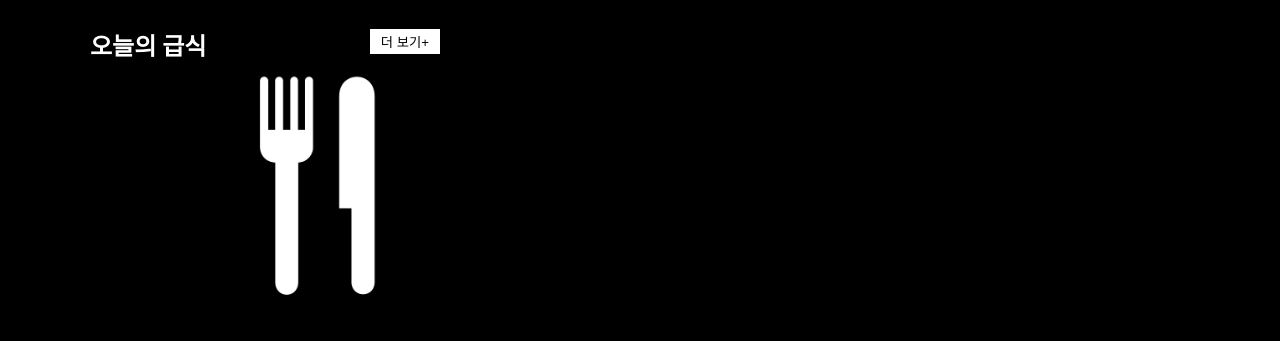
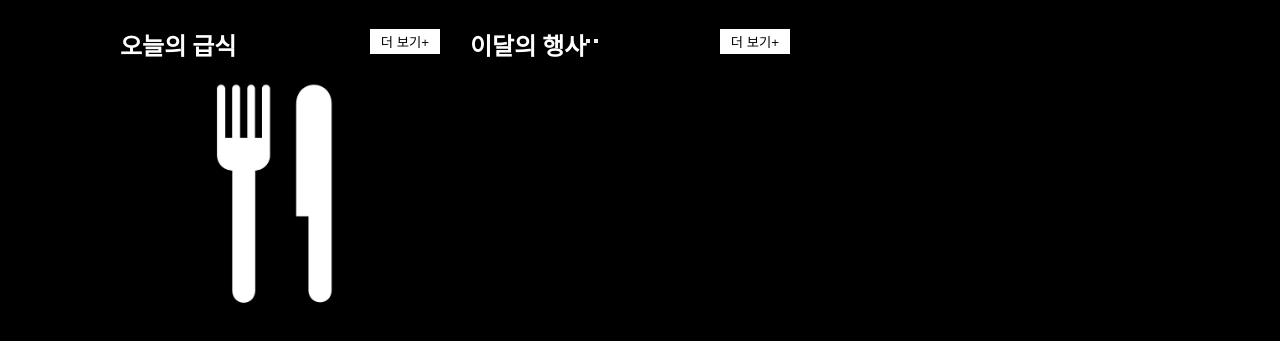
Before and after one commit to leeyougmin/2018web2, a plain HTML site: page sdhs/index.html in a window 1280 px wide. Shown: the part 1307-1648 px from the top of the page. Drawn offline with Linux system fonts and the light colour scheme.

Commit message:
달력 추가 중

```diff
--- a/sdhs/css/main.css
+++ b/sdhs/css/main.css
@@ -12,11 +12,11 @@ td:hover{color: black; background: white;}
 #btn_wrap{text-align: center;}
 #iframe{float: left; width: 490px; margin: 30px;height: 300px;}
 iframe{width: 100%;height: 100%;}
-.service_box{width: 350px; height: 300px; float: left;}
+.service_box{width: 320px; height: 300px; float: left; margin-left: 30px;}
 #menu{text-align: center;}
 #food{width: 230px; height: 230px;margin-top: 15px;}
-#food_btn{float: right; margin-top: 2px;}
-#food_wrap{width: 350px;height: 300px;}
+#food_btn, #cal_btn{float: right; margin-top: 2px;}
+#food_wrap{width: 320px;height: 300px;}
 h2{color: white; text-align: left; float: left}
 @keyframes up{
     0% {top: 500px; left: 40%;}
--- a/sdhs/index.html
+++ b/sdhs/index.html
@@ -80,7 +80,14 @@
 					<h2>오늘의 급식</h2><button class="btn_more" id="food_btn">더 보기+</button>
 					<div id="food_wrap"><img src="./img/food.png" alt="급식" id="food"></div>
 				</div>
-				<div id="calender" class="service_box"></div>
+				<div id="calender" class="service_box">
+					<h2>이달의 행사</h2><button class="btn_more" id="cal_btn">더 보기+</button>
+					<p id="date">
+
+					</p>
+					<button></button>
+					<button></button>
+				</div>
 				<div id="map" class="service_box"></div>
 			</div>
 		</div>
```
